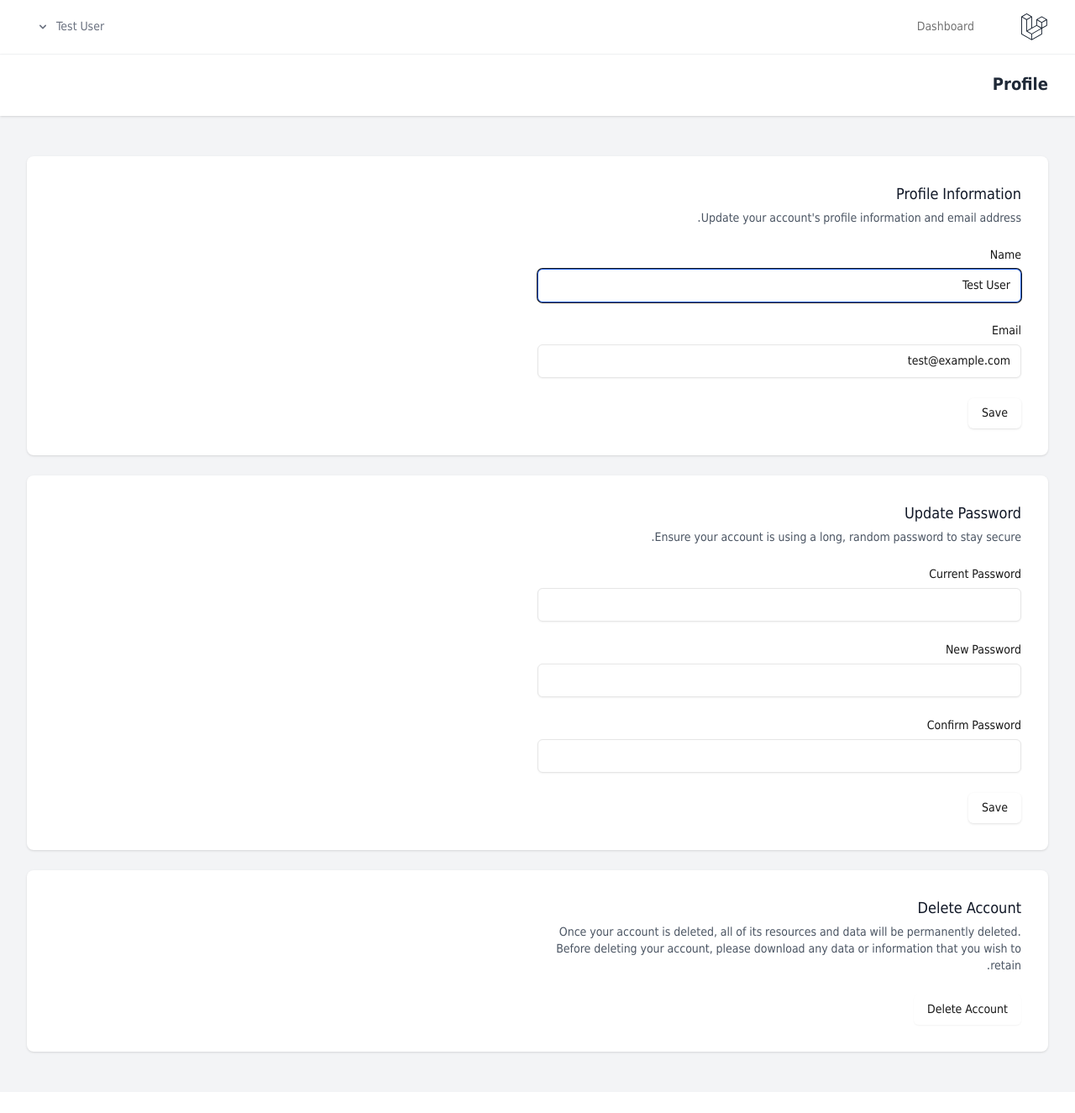
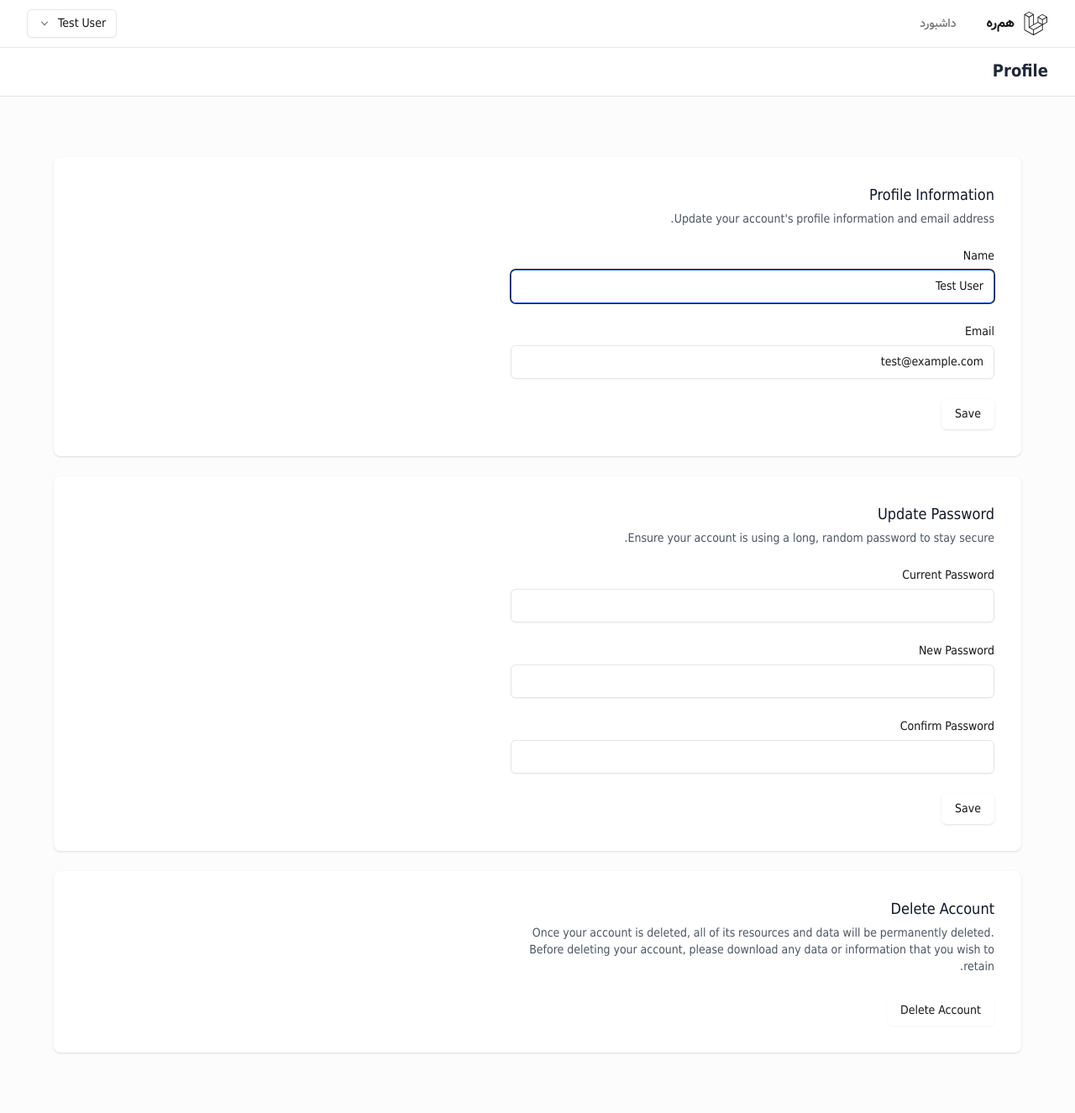
Before and after one commit to akhlaghimhd/hamarehOffice, a Laravel app: page /profile in a window 1280 px wide. Shown: the whole page at 84% size. Before the commit the page ends 1256 px from the top, so only its background shows below. Run offline with Laravel 12, Linux system fonts and the light colour scheme; a user stored in the database is signed in; data comes from the database, SQL or seed files in the repository; style sheets or scripts are compiled from the project's sources; some libraries are stand-ins or nearby versions.

Commit message:
feat(ui): authenticated layout shell on global theme

```diff
--- a/project/resources/js/Layouts/AuthenticatedLayout.vue
+++ b/project/resources/js/Layouts/AuthenticatedLayout.vue
@@ -11,103 +11,79 @@ const showingNavigationDropdown = ref(false);
 </script>
 
 <template>
-    <div>
-        <div class="min-h-screen bg-gray-100">
-            <nav
-                class="border-b border-gray-100 bg-white"
+    <div class="min-h-screen bg-muted/30">
+        <nav class="border-b border-border bg-card">
+            <div class="mx-auto max-w-7xl px-4 sm:px-6 lg:px-8">
+                <div class="flex h-14 items-center justify-between gap-4">
+                    <div class="flex items-center gap-6">
+                        <Link
+                            :href="route('dashboard')"
+                            class="flex items-center gap-2 font-bold text-foreground"
                         >
-                <!-- Primary Navigation Menu -->
-                <div class="mx-auto max-w-7xl px-4 sm:px-6 lg:px-8">
-                    <div class="flex h-16 justify-between">
-                        <div class="flex">
-                            <!-- Logo -->
-                            <div class="flex shrink-0 items-center">
-                                <Link :href="route('dashboard')">
                             <ApplicationLogo
-                                        class="block h-9 w-auto fill-current text-gray-800"
+                                class="h-8 w-auto fill-current text-foreground"
                             />
+                            <span class="hidden sm:inline">هم‌ره</span>
                         </Link>
-                            </div>
 
-                            <!-- Navigation Links -->
-                            <div
-                                class="hidden space-x-8 sm:-my-px sm:ms-10 sm:flex"
-                            >
+                        <div class="hidden sm:flex sm:gap-1">
                             <NavLink
                                 :href="route('dashboard')"
                                 :active="route().current('dashboard')"
                             >
-                                    Dashboard
+                                داشبورد
                             </NavLink>
                         </div>
                     </div>
 
-                        <div class="hidden sm:ms-6 sm:flex sm:items-center">
-                            <!-- Settings Dropdown -->
-                            <div class="relative ms-3">
-                                <Dropdown align="right" width="48">
+                    <div class="hidden sm:flex sm:items-center">
+                        <Dropdown align="left" width="48">
                             <template #trigger>
-                                        <span class="inline-flex rounded-md">
                                 <button
                                     type="button"
-                                                class="inline-flex items-center rounded-md border border-transparent bg-white px-3 py-2 text-sm font-medium leading-4 text-gray-500 transition duration-150 ease-in-out hover:text-gray-700 focus:outline-none"
+                                    class="inline-flex items-center gap-2 rounded-md border border-border bg-background px-3 py-1.5 text-sm font-medium text-foreground shadow-sm transition hover:bg-accent"
                                 >
                                     {{ $page.props.auth.user.name }}
-
                                     <svg
-                                                    class="-me-0.5 ms-2 h-4 w-4"
+                                        class="h-4 w-4 text-muted-foreground"
                                         xmlns="http://www.w3.org/2000/svg"
                                         viewBox="0 0 20 20"
                                         fill="currentColor"
                                     >
                                         <path
                                             fill-rule="evenodd"
-                                                        d="M5.293 7.293a1 1 0 011.414 0L10 10.586l3.293-3.293a1 1 0 111.414 1.414l-4 4a1 1 0 01-1.414 0l-4-4a1 1 0 010-1.414z"
+                                            d="M5.23 7.21a.75.75 0 011.06.02L10 11.168l3.71-3.938a.75.75 0 111.08 1.04l-4.25 4.5a.75.75 0 01-1.08 0l-4.25-4.5a.75.75 0 01.02-1.06z"
                                             clip-rule="evenodd"
                                         />
                                     </svg>
                                 </button>
-                                        </span>
                             </template>
 
                             <template #content>
-                                        <DropdownLink
-                                            :href="route('profile.edit')"
-                                        >
-                                            Profile
+                                <DropdownLink :href="route('profile.edit')">
+                                    پروفایل
                                 </DropdownLink>
                                 <DropdownLink
                                     :href="route('logout')"
                                     method="post"
                                     as="button"
                                 >
-                                            Log Out
+                                    خروج
                                 </DropdownLink>
                             </template>
                         </Dropdown>
                     </div>
-                        </div>
 
-                        <!-- Hamburger -->
                     <div class="-me-2 flex items-center sm:hidden">
                         <button
-                                @click="
-                                    showingNavigationDropdown =
-                                        !showingNavigationDropdown
-                                "
-                                class="inline-flex items-center justify-center rounded-md p-2 text-gray-400 transition duration-150 ease-in-out hover:bg-gray-100 hover:text-gray-500 focus:bg-gray-100 focus:text-gray-500 focus:outline-none"
+                            @click="showingNavigationDropdown = !showingNavigationDropdown"
+                            class="inline-flex items-center justify-center rounded-md p-2 text-muted-foreground transition hover:bg-accent hover:text-foreground"
                         >
-                                <svg
-                                    class="h-6 w-6"
-                                    stroke="currentColor"
-                                    fill="none"
-                                    viewBox="0 0 24 24"
-                                >
+                            <svg class="h-6 w-6" stroke="currentColor" fill="none" viewBox="0 0 24 24">
                                 <path
                                     :class="{
                                         hidden: showingNavigationDropdown,
-                                            'inline-flex':
-                                                !showingNavigationDropdown,
+                                        'inline-flex': !showingNavigationDropdown,
                                     }"
                                     stroke-linecap="round"
                                     stroke-linejoin="round"
@@ -117,8 +93,7 @@ const showingNavigationDropdown = ref(false);
                                 <path
                                     :class="{
                                         hidden: !showingNavigationDropdown,
-                                            'inline-flex':
-                                                showingNavigationDropdown,
+                                        'inline-flex': showingNavigationDropdown,
                                     }"
                                     stroke-linecap="round"
                                     stroke-linejoin="round"
@@ -131,68 +106,55 @@ const showingNavigationDropdown = ref(false);
                 </div>
             </div>
 
-                <!-- Responsive Navigation Menu -->
             <div
                 :class="{
                     block: showingNavigationDropdown,
                     hidden: !showingNavigationDropdown,
                 }"
-                    class="sm:hidden"
+                class="border-t border-border sm:hidden"
             >
-                    <div class="space-y-1 pb-3 pt-2">
+                <div class="space-y-1 px-3 py-2">
                     <ResponsiveNavLink
                         :href="route('dashboard')"
                         :active="route().current('dashboard')"
                     >
-                            Dashboard
+                        داشبورد
                     </ResponsiveNavLink>
                 </div>
-
-                    <!-- Responsive Settings Options -->
-                    <div
-                        class="border-t border-gray-200 pb-1 pt-4"
-                    >
-                        <div class="px-4">
-                            <div
-                                class="text-base font-medium text-gray-800"
-                            >
+                <div class="border-t border-border px-3 py-3">
+                    <div class="text-sm font-medium text-foreground">
                         {{ $page.props.auth.user.name }}
                     </div>
-                            <div class="text-sm font-medium text-gray-500">
+                    <div class="text-xs text-muted-foreground">
                         {{ $page.props.auth.user.email }}
                     </div>
-                        </div>
-
-                        <div class="mt-3 space-y-1">
+                    <div class="mt-2 space-y-1">
                         <ResponsiveNavLink :href="route('profile.edit')">
-                                Profile
+                            پروفایل
                         </ResponsiveNavLink>
                         <ResponsiveNavLink
                             :href="route('logout')"
                             method="post"
                             as="button"
                         >
-                                Log Out
+                            خروج
                         </ResponsiveNavLink>
                     </div>
                 </div>
             </div>
         </nav>
 
-            <!-- Page Heading -->
         <header
-                class="bg-white shadow"
             v-if="$slots.header"
+            class="border-b border-border bg-card"
         >
-                <div class="mx-auto max-w-7xl px-4 py-6 sm:px-6 lg:px-8">
+            <div class="mx-auto max-w-7xl px-4 py-4 sm:px-6 lg:px-8">
                 <slot name="header" />
             </div>
         </header>
 
-            <!-- Page Content -->
-            <main>
+        <main class="mx-auto max-w-7xl px-4 py-6 sm:px-6 lg:px-8">
             <slot />
         </main>
     </div>
-    </div>
 </template>
```
Lines whose indentation alone changed are shown as unchanged.
